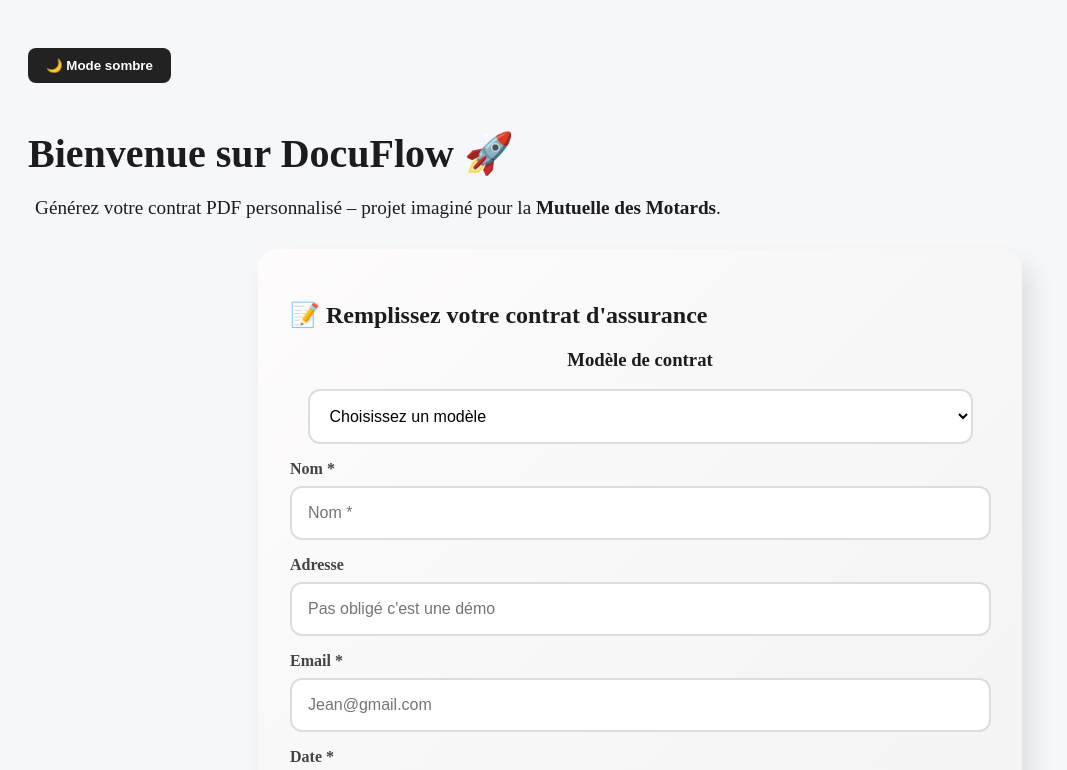
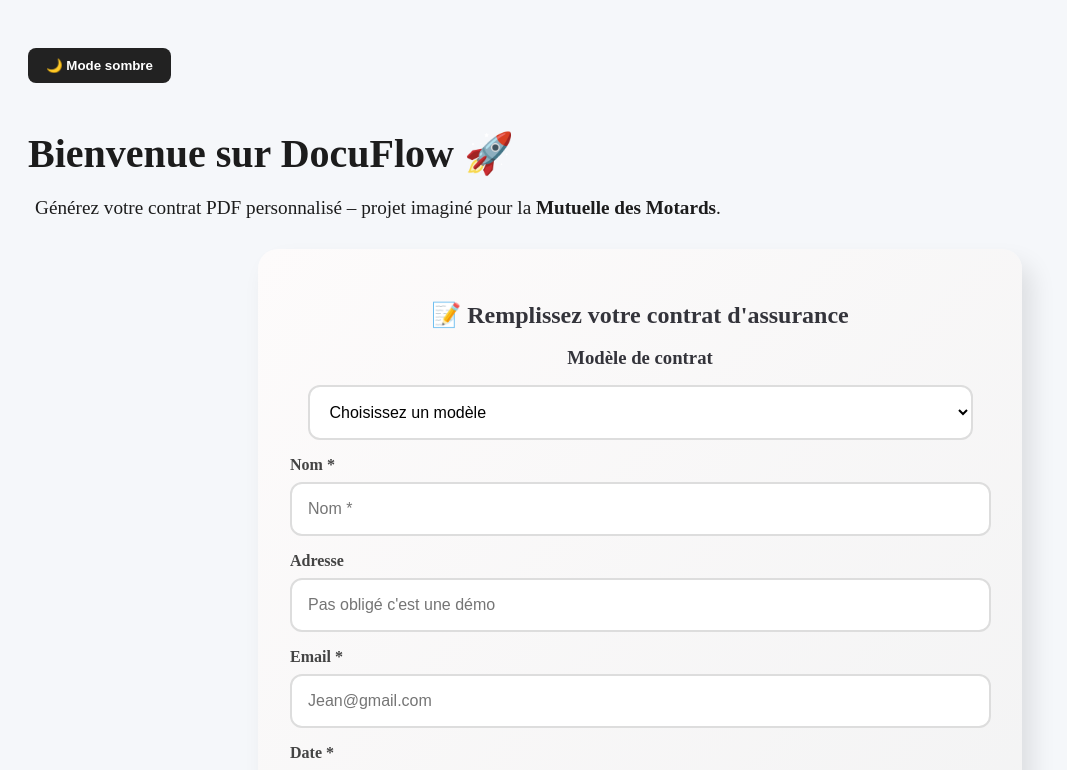
Before and after one commit to Malik971/DocuflowPDF, a React (Vite) app in the folder frontend/: page / in a window 1280 px wide. Shown: the top 770 px of the page, without its empty margins (0-1067 px from the left). Built offline with nearby package versions, Linux system fonts and the light colour scheme.

Commit message:
modification backend formulaire

```diff
--- a/frontend/src/components/Formulaire.css
+++ b/frontend/src/components/Formulaire.css
@@ -120,5 +120,8 @@
 /* ça marche pas le changement de color*/
 .formulaire h2,
 .formulaire h3 {
-  color: var(--text-color);
+  text-align: center;
+  margin-bottom: 1rem;
+  color: #34343b;
 }
+/* Parti backend ajouter faire attention durant les tests de push */
--- a/frontend/src/components/ProgressOverlay.jsx
+++ b/frontend/src/components/ProgressOverlay.jsx
@@ -1,7 +1,20 @@
 import React from "react";
-import { LinearProgressWithLabel, Box, Typography } from "@mui/material";
+import { LinearProgress, Box, Typography } from "@mui/material";
 
-const ProgressOverlay = ({ isVisible }) => {
+function LinearProgressWithLabel({ value }) {
+  return (
+    <Box sx={{ display: "flex", alignItems: "center" }}>
+      <Box sx={{ width: "100%", mr: 1 }}>
+        <LinearProgress variant="determinate" value={value} />
+      </Box>
+      <Box sx={{ minWidth: 35 }}>
+        <Typography variant="body2" color="text.secondary">{`${Math.round(value)}%`}</Typography>
+      </Box>
+    </Box>
+  );
+}
+
+const ProgressOverlay = ({ isVisible, progress = 50, loadingMessage }) => {
   if (!isVisible) return null;
   return (
     <Box
```
